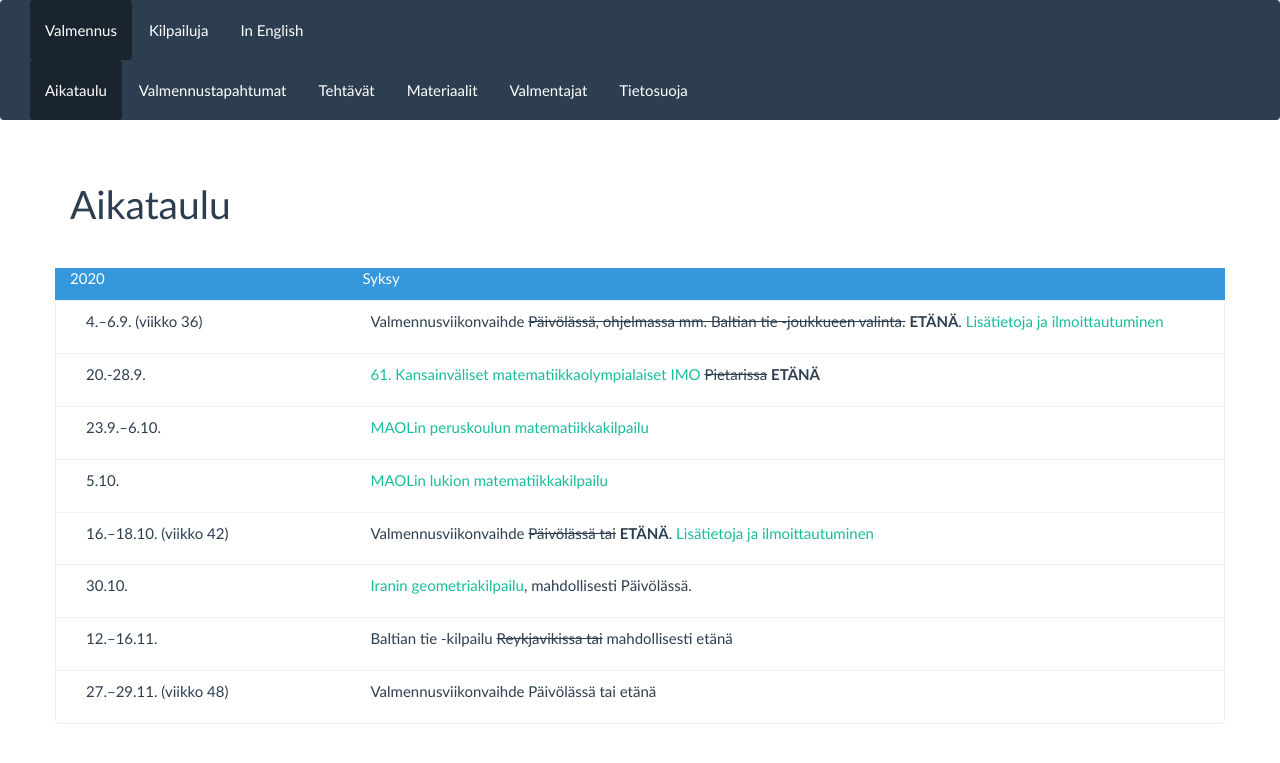
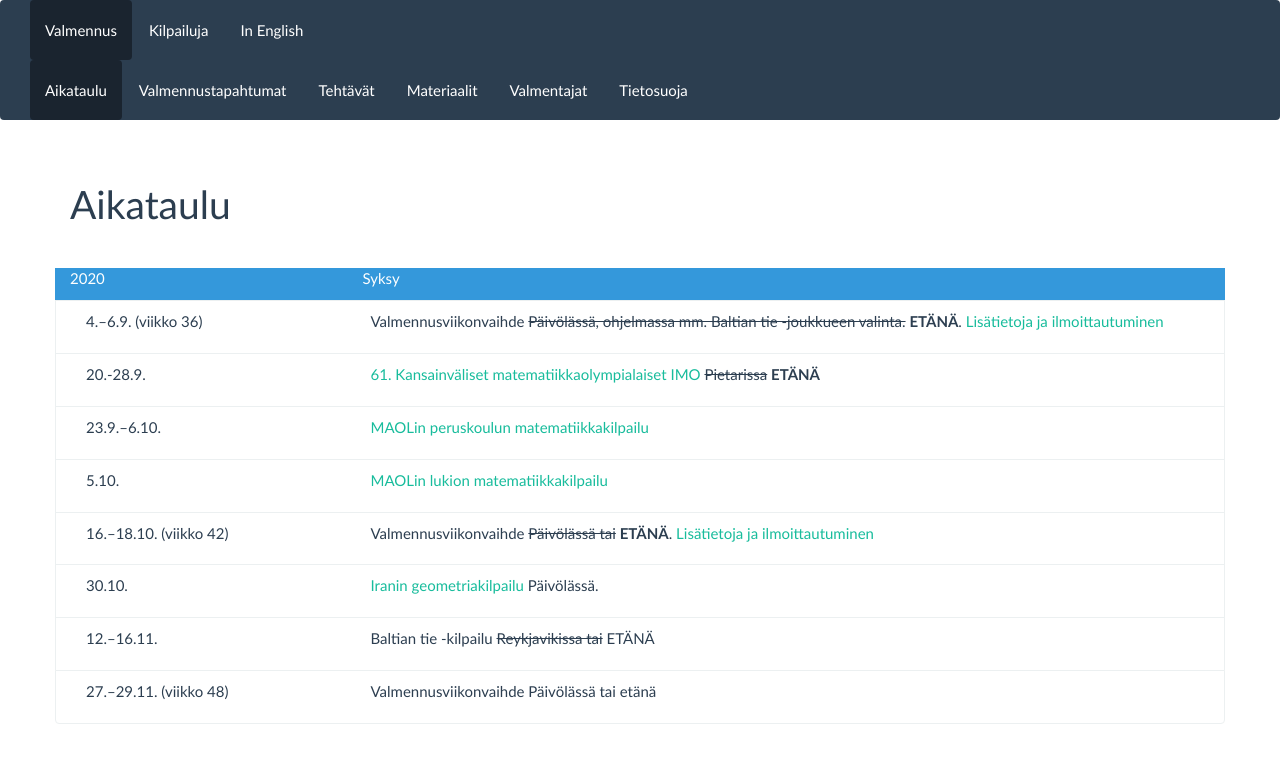
Before and after one commit to matematiikkakilpailut/matematiikkakilpailut.github.io, a Jekyll site: the page built from aikataulu/index.md, in a window 1280 px wide. Shown: the top 763 px of the page. Built offline with Jekyll 4.4.1, drawn with Linux system fonts in a browser that asks for light colours.

Commit message:
Updated info related to IGO 2020 and Baltic Way selection exam.

```diff
--- a/aikataulu/index.md
+++ b/aikataulu/index.md
@@ -18,9 +18,9 @@ aikataulu:
   - pvm: "16.&ndash;18.10. (viikko 42)"
     tapahtuma: "Valmennus&shy;viikonvaihde ~~Päivölässä tai~~ **ETÄNÄ**. [Lisätietoja ja ilmoittautuminen](2020W42/)"
   - pvm: "30.10."
-    tapahtuma: "[Iranin geometria&shy;kilpailu](https://igo-official.ir/), mahdollisesti Päivölässä."
+    tapahtuma: "[Iranin geometria&shy;kilpailu](/IGO/) Päivölässä."
   - pvm: "12.&ndash;16.11."
-    tapahtuma: "Baltian tie -kilpailu ~~Reykjavikissa tai~~ mahdollisesti etänä"
+    tapahtuma: "Baltian tie -kilpailu ~~Reykjavikissa tai~~ ETÄNÄ"
   - pvm: "27.&ndash;29.11. (viikko 48)"
     tapahtuma: "Valmennus&shy;viikonvaihde Päivölässä tai etänä"
 ---
```
Also changed, not shown: index.md (+3 -1 lines).
